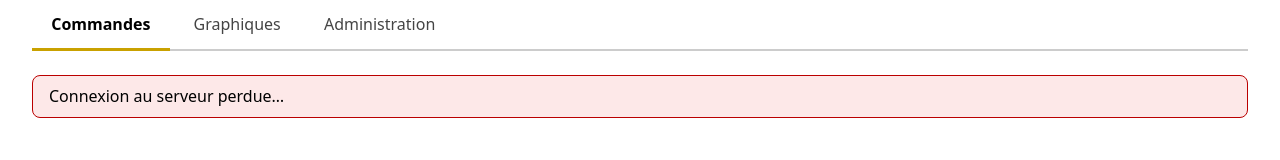
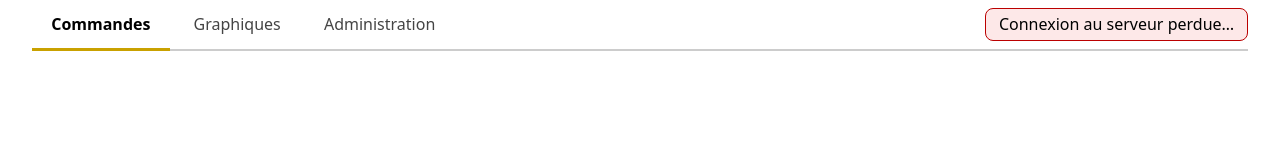
Before and after one commit to DrX7FFF/HabController, a plain HTML site: page web/index.html in a window 1280 px wide. Drawn offline with Linux system fonts and the light colour scheme.

Commit message:
Bandeau « Connexion au serveur perdue » placé dans le menu, à droite des onglets
Co-Authored-By: Claude Opus 5.5 <noreply@anthropic.com>

```diff
--- a/web/common.css
+++ b/web/common.css
@@ -9,7 +9,7 @@
 }
 [hidden] { display: none !important; }  /* même sur un élément en display: flex ou grid */
 body { font-family: system-ui, sans-serif; margin: 0 2rem 2rem; }
-nav { display: flex; gap: .3rem; border-bottom: 2px solid #ccc; margin-bottom: 1.5rem; }
+nav { display: flex; flex-wrap: wrap; align-items: center; gap: .3rem; border-bottom: 2px solid #ccc; margin-bottom: 1.5rem; }
 nav a { padding: .8rem 1.2rem; color: #444; text-decoration: none;
         border-bottom: 3px solid transparent; margin-bottom: -2px; }
 nav a[aria-current="page"] { color: #000; font-weight: 600; border-bottom-color: var(--accent-border); }
@@ -17,6 +17,7 @@ nav .badge { display: inline-block; width: .6rem; height: .6rem; border-radius:
              background: #d00; margin-left: .4rem; vertical-align: top; }
 .banner { background: #fde8e8; border: 1px solid var(--error); border-radius: .5rem;
           padding: .6rem 1rem; margin-bottom: 1rem; }
+nav .banner { margin: .3rem 0 .3rem auto; padding: .3rem .8rem; }  /* à droite des onglets */
 h2 { margin: 0; font-size: 1.1rem; }
 @media (max-width: 600px) { body { margin: 0 1rem 1rem; } }
 
--- a/web/index.html
+++ b/web/index.html
@@ -19,8 +19,8 @@
   <a href="/" data-page="dashboard" data-title="Domotique">Commandes</a>
   <a href="/graphiques" data-page="charts" data-title="Domotique — graphiques">Graphiques</a>
   <a href="/administration" data-page="admin" data-title="Domotique — administration">Administration</a>
+  <div id="lost" class="banner" hidden>Connexion au serveur perdue…</div>
 </nav>
-<div id="lost" class="banner" hidden>Connexion au serveur perdue…</div>
 <!-- Un conteneur par onglet : construit à sa première visite (voir app.js), puis masqué ou
      affiché, sans être réinitialisé. Chacun a son bandeau de messages. -->
 <main>
```
